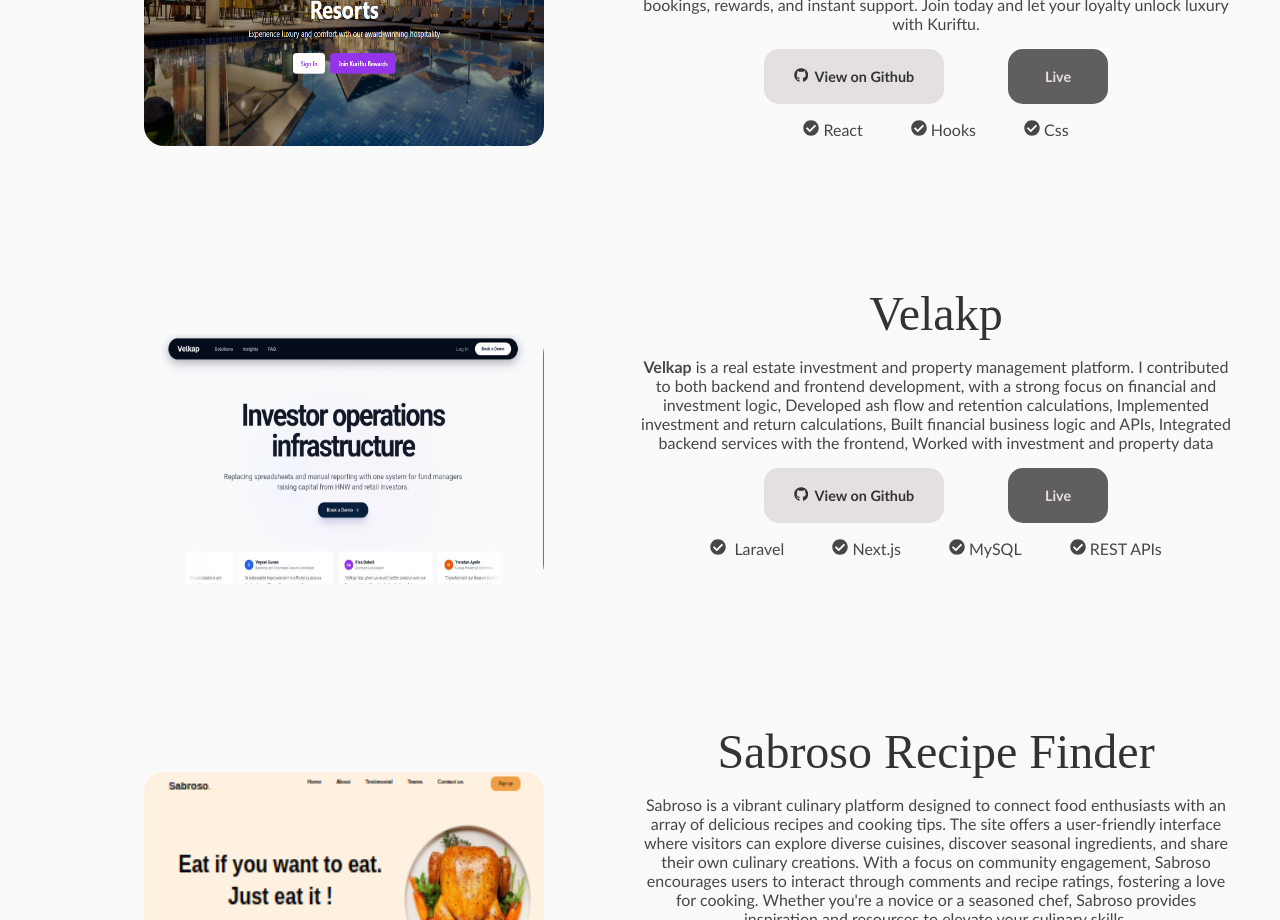
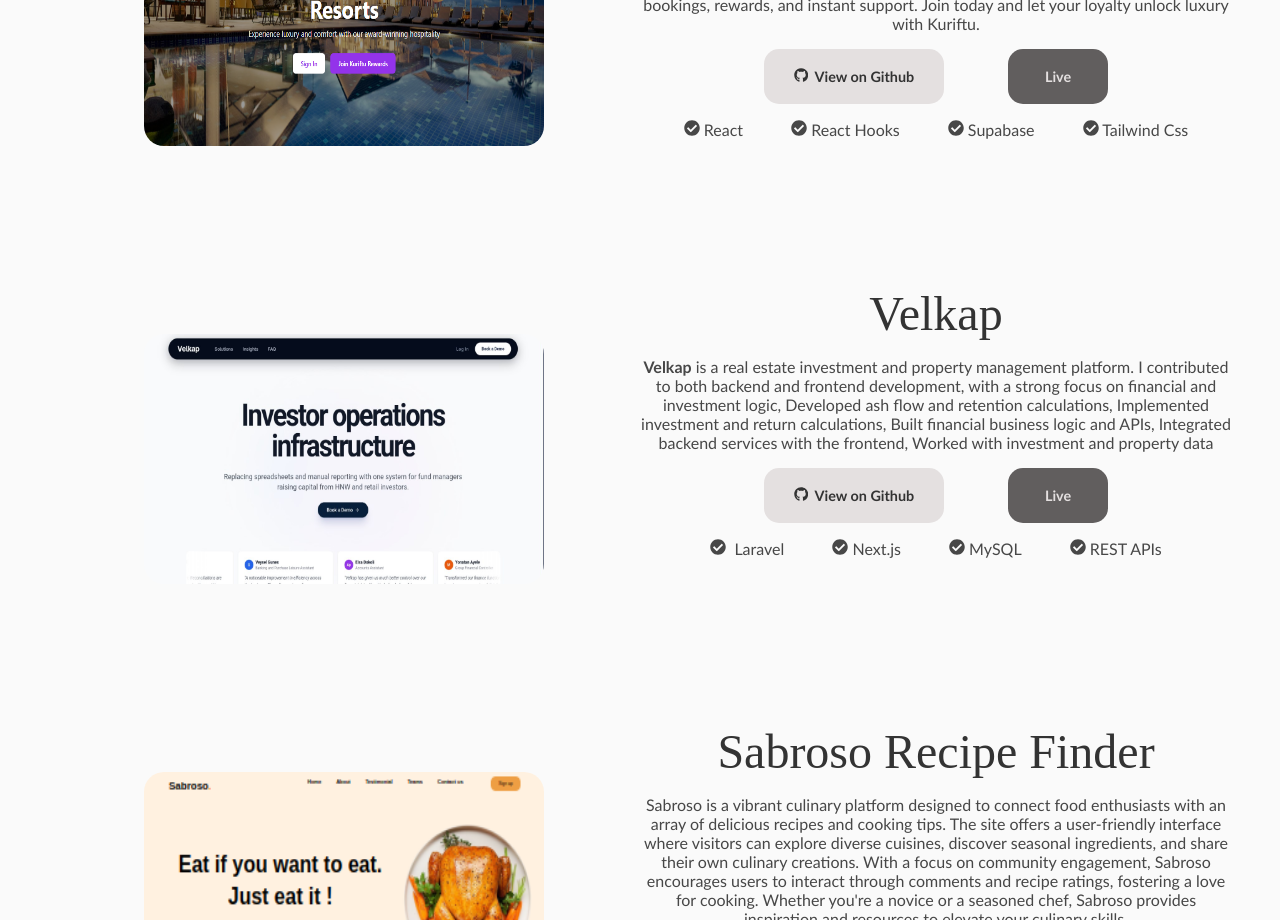
Before and after one commit to anuteshome/Portifolioo, a React (Vite) app: page / in a window 1280 px wide. Shown: the part 1980-2900 px from the top of the page. Built offline with nearby package versions, Linux system fonts and the light colour scheme.

Commit message:
fix: Adding velkap project

```diff
--- a/src/component/Projects/Project.jsx
+++ b/src/component/Projects/Project.jsx
@@ -43,8 +43,9 @@
           <a href="https://kuriftuloyality.netlify.app/" target='blank'> <button className='btn4'>Live</button></a>  </div>
             <div className='stack'>
             <p> <FaCheckCircle />&nbsp;React</p>
-            <p><FaCheckCircle />&nbsp;Hooks</p>
-            <p><FaCheckCircle />&nbsp;Css</p>
+            <p><FaCheckCircle />&nbsp;React Hooks</p>
+             <p><FaCheckCircle />&nbsp;Supabase</p>
+            <p><FaCheckCircle />&nbsp;Tailwind Css</p>
             </div>
 </div>
 </div>
@@ -58,7 +59,7 @@
     <img className='img1' src={Velkap} alt="" data-aos="zoom-in-up" />
             </div>
             <div className='disc' data-aos="zoom-in-up">
-            <h1 className='head'>Velakp</h1>
+            <h1 className='head'>Velkap</h1>
 <div>
   <p>
     <strong>Velkap</strong> is a real estate investment and property management
@@ -71,8 +72,8 @@
     Worked with investment and property data
   </p>
 </div>
-            <div className='buttons'> <a href="https://dev-anudelivery.pantheonsite.io/" target='blank'><button className='btn3'><FaGithub /> &nbsp;View on Github</button> </a>
-            <a href="https://dev-anudelivery.pantheonsite.io/" target='blank'><button className='btn4'>Live</button></a></div>
+            <div className='buttons'> <a  disabled ><button className='btn3'><FaGithub /> &nbsp;View on Github</button> </a>
+            <a href="https://velkap.com/" target='blank'><button className='btn4'>Live</button></a></div>
             <div className='stack'>
            <p> <FaCheckCircle />&nbsp; Laravel</p>
             <p><FaCheckCircle />&nbsp;Next.js </p>
```
